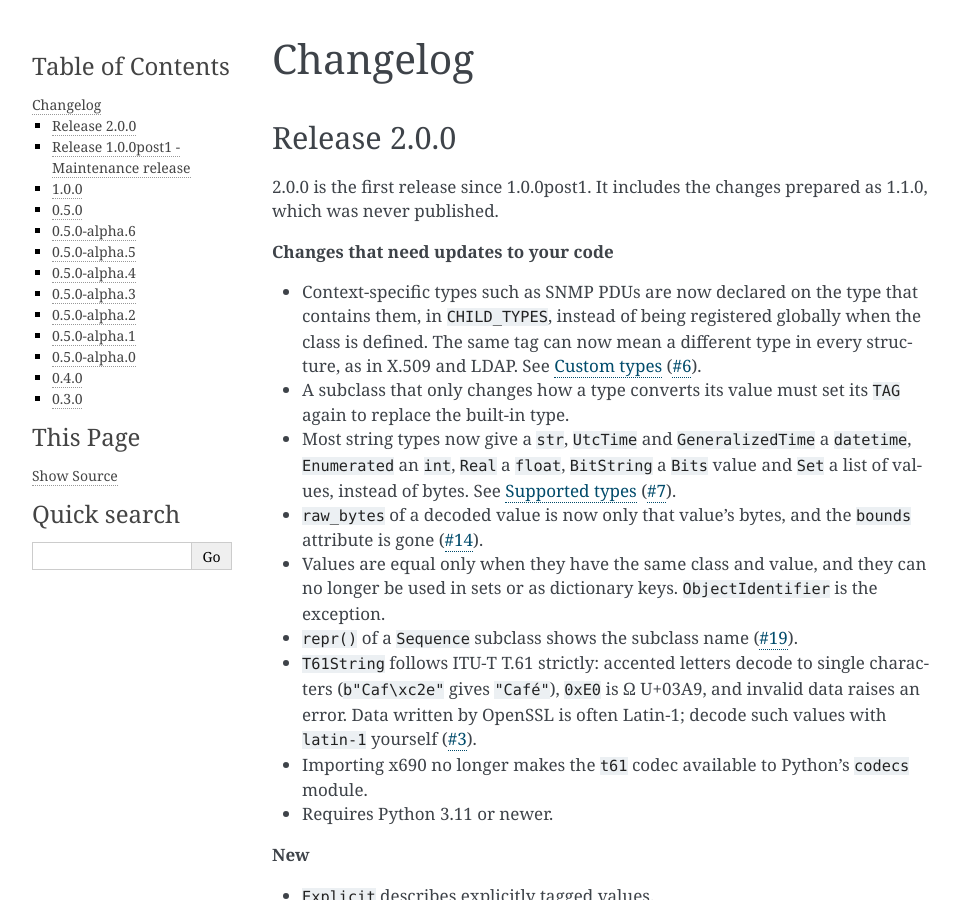
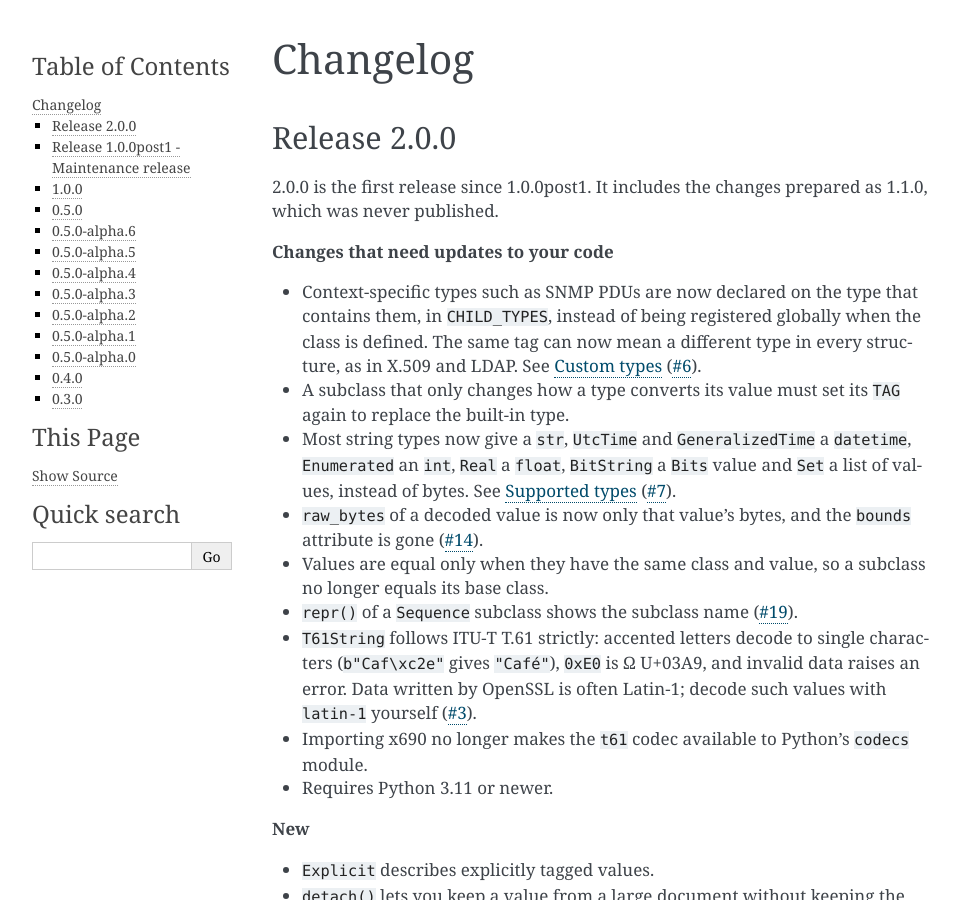
Before and after one commit to exhuma/x690, a Sphinx documentation site: the page built from docs/changelog.rst, in a window 1280 px wide and 900 px high. Shown: the whole window, without its empty margins (148-1108 px from the left). Built offline with Sphinx 7.4.7, drawn with Linux system fonts in a browser that asks for light colours.

Commit message:
docs: drop the hashing remark from the 2.0.0 release notes
Value-based hashing was never available apart from ObjectIdentifier, so
there is no change to announce.

Co-Authored-By: Claude <noreply@anthropic.com>

```diff
--- a/docs/changelog.rst
+++ b/docs/changelog.rst
@@ -24,9 +24,8 @@ prepared as 1.1.0, which was never published.
 * ``raw_bytes`` of a decoded value is now only that value's bytes, and the
   ``bounds`` attribute is gone
   (`#14 <https://github.com/exhuma/x690/issues/14>`_).
-* Values are equal only when they have the same class and value, and they
-  can no longer be used in sets or as dictionary keys. ``ObjectIdentifier``
-  is the exception.
+* Values are equal only when they have the same class and value, so a
+  subclass no longer equals its base class.
 * ``repr()`` of a ``Sequence`` subclass shows the subclass name
   (`#19 <https://github.com/exhuma/x690/issues/19>`_).
 * ``T61String`` follows ITU-T T.61 strictly: accented letters decode to
```
